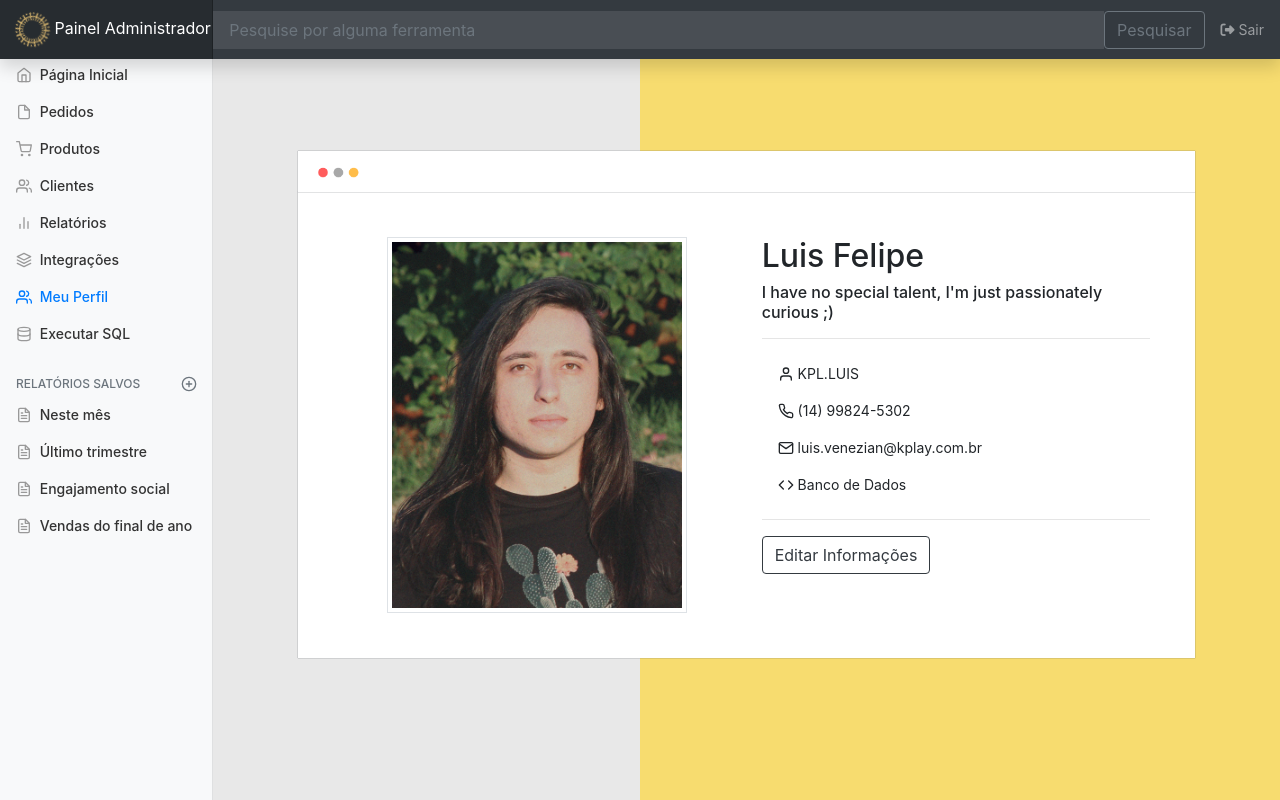
After one commit to luisvenezian/erp-tcc, a CodeIgniter app: the page made by application/views/perfil.php in a window 1280 px wide. The commit adds this page. Run offline with CodeIgniter, Linux system fonts and the light colour scheme; data that the repository does not hold is empty; some libraries are stand-ins or nearby versions.

Commit message:
Planejamento da tela de Perfil de Usuário.

```diff
--- a/application/views/header.php
+++ b/application/views/header.php
@@ -96,6 +96,12 @@
                 </a>
               </li>
               <li class="nav-item">
+                <a <?php echo getNavLinkType('perfil',$controller);?> href="\perfil">
+                  <span data-feather="users"></span>
+                  Meu Perfil
+                </a>
+              </li>
+              <li class="nav-item">
                 <a <?php echo getNavLinkType('executarsql',$controller);?> href="\executarsql">
                   <span data-feather="database"></span>
                   Executar SQL
--- /dev/null
+++ b/application/views/perfil.php
@@ -0,0 +1,116 @@
+<?php $data['controller'] = "perfil";
+$this->load->view('header',$data) ?>
+<!------ Include the above in your HEAD tag ---------->
+
+<style>
+body{
+		background: linear-gradient(90deg, #e8e8e8 50%, #F7DC6F 50%);
+	}
+	.portfolio{
+		padding:6%;
+		text-align:center;
+	}
+	.heading{
+		background: #fff;
+		padding: 1%;
+		text-align: left;
+		box-shadow: 0px 0px 1px 0px #545b62;
+	}
+	.heading img{
+		width: 7%;
+	}
+	.bio-info{
+		padding: 5%;
+		background:#fff;
+		box-shadow: 0px 0px 1px 0px #545b62;
+	}
+	.name{
+		font-family: 'Charmonman', cursive;
+		font-weight:600;
+	}
+	.bio-image{
+		text-align:center;
+	}
+	.bio-image img{
+		border-radius:0%;
+	}
+	.bio-content{
+		text-align:left;
+	}
+	.bio-content p{
+		font-weight:600;
+		font-size:30px;
+	}
+</style>
+
+<div class="container portfolio">
+<br>
+	<div class="row">
+		<div class="col-md-12">
+			<div class="heading">
+				<img src="application\img\perfil-img-logo.png" />
+			</div>
+		</div>
+	</div>
+	<div class="bio-info">
+		<div class="row">
+			<div class="col-md-6">
+				<div class="row">
+					<div class="col-md-12">
+						<div class="bio-image">
+							<img src="application\archives\luis.jpg" class="img-fluid img-thumbnail" alt="image" height="200" width="300"/>
+						</div>
+					</div>
+				</div>
+			</div>
+			<div class="col-md-6">
+				<div class="bio-content">
+
+					<h2>Luis Felipe</h2>
+					<h6>I have no special talent, I'm just passionately curious ;)</h6>
+					<hr>
+
+					<ul class="nav flex-column">
+						<li class="nav-item">
+							<a class='nav-link'>
+							<span data-feather="user"></span> KPL.LUIS
+							</a>
+						</li>
+					</ul>
+
+					<ul class="nav flex-column">
+						<li class="nav-item">
+							<a class='nav-link'>
+							<span data-feather="phone"></span> (14) 99824-5302
+							</a>
+						</li>
+					</ul>
+
+					<ul class="nav flex-column">
+						<li class="nav-item">
+							<a class='nav-link'>
+							<span data-feather="mail"></span> luis.venezian@kplay.com.br
+							</a>
+						</li>
+					</ul>
+
+					<ul class="nav flex-column">
+						<li class="nav-item">
+							<a class='nav-link'>
+							<span data-feather="code"></span> Banco de Dados
+							</a>
+						</li>
+					</ul>
+					<hr>
+					<button type="button" class="btn btn-outline-dark">Editar Informações</button>
+				</div>
+			</div>
+		</div>
+	</div>
+</div>
+
+
+
+
+
+<?php $this->load->view('footer') ?>
```
Also changed, not shown: application/controllers/Perfil.php (added, +21 -0 lines), application/archives/luis.jpg (added), application/img/perfil-img-logo.png (added).
